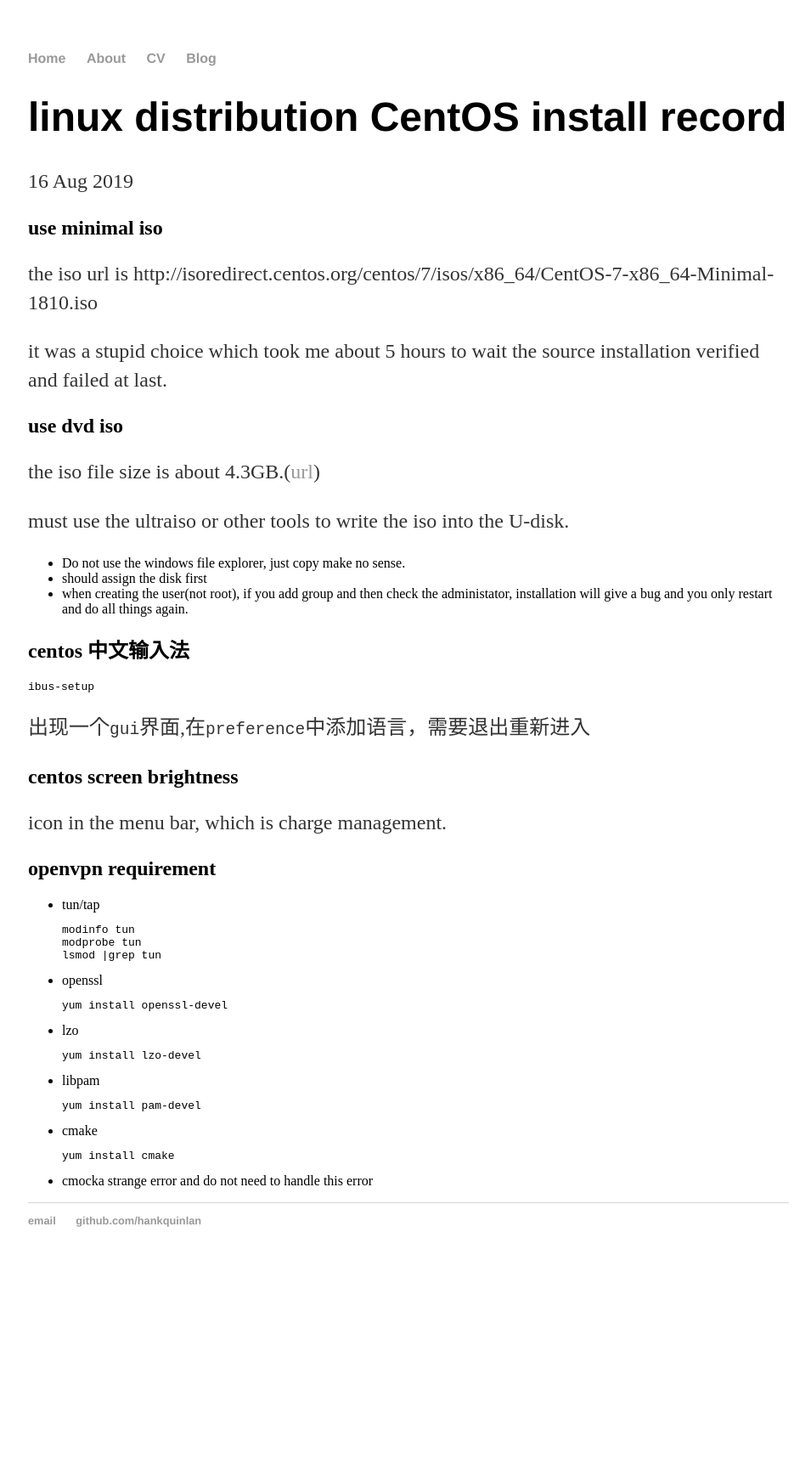
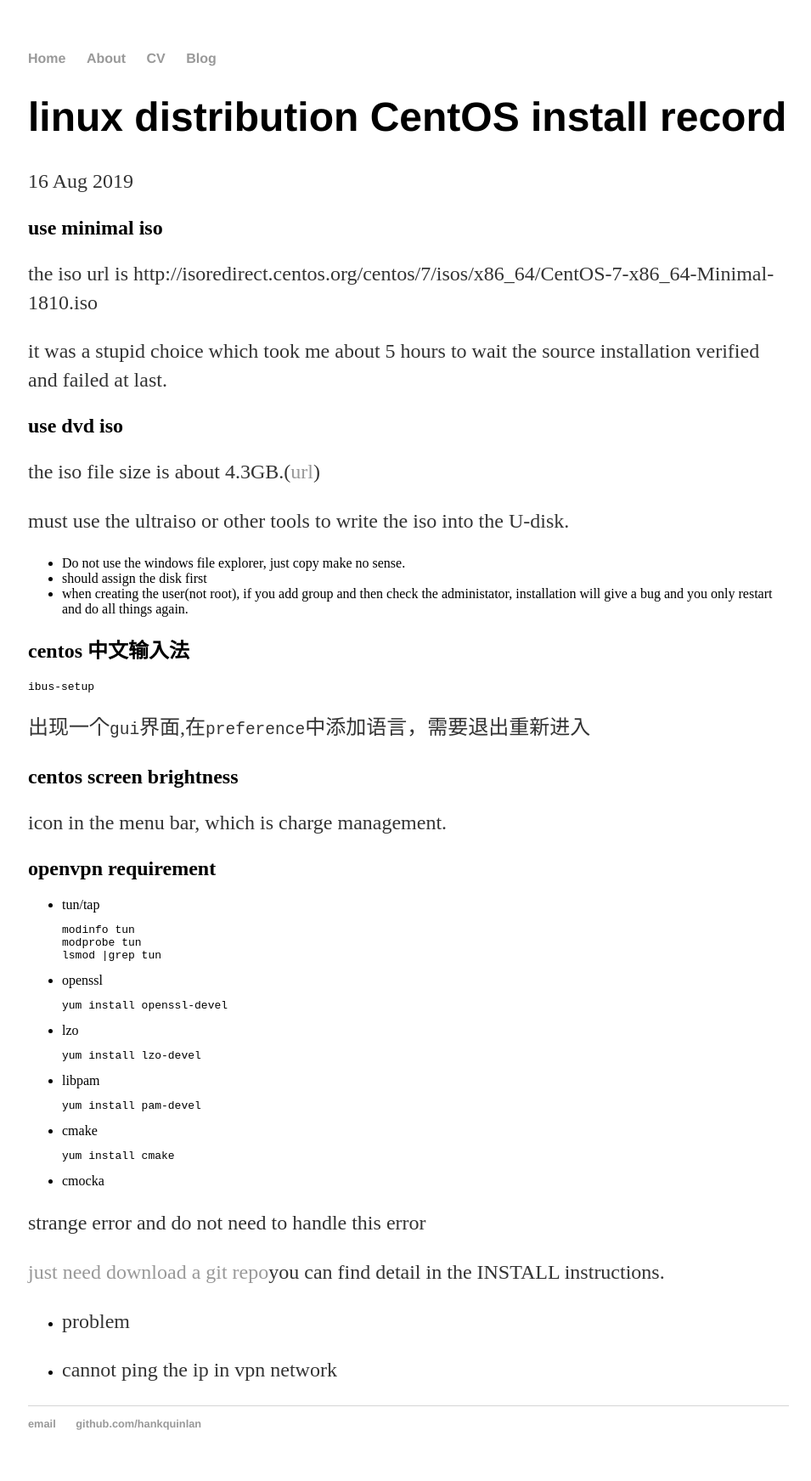
Before and after one commit to greatofdream/greatofdream.github.io, a Jekyll site: the page built from _posts/2019-08-16-centos_install.md, in a window 1280 px wide. Shown: the whole page at 85% size, without its empty margins (159-1114 px from the left). Built offline with Jekyll 4.4.1, drawn with Linux system fonts in a browser that asks for light colours; before the commit the page ends 1504 px from its top, so only the background shows below that.

Commit message:
Update 2019-08-16-centos_install.md

````diff
--- a/_posts/2019-08-16-centos_install.md
+++ b/_posts/2019-08-16-centos_install.md
@@ -57,4 +57,11 @@
 yum install cmake
 ```
 + cmocka
+
 strange error and do not need to handle this error
+
+[just need download a git repo](https://github.com/OpenVPN/openvpn/blob/master/INSTALL)you can find detail in the INSTALL instructions.
+
++ problem
+
+ - cannot ping the ip in vpn network
````
